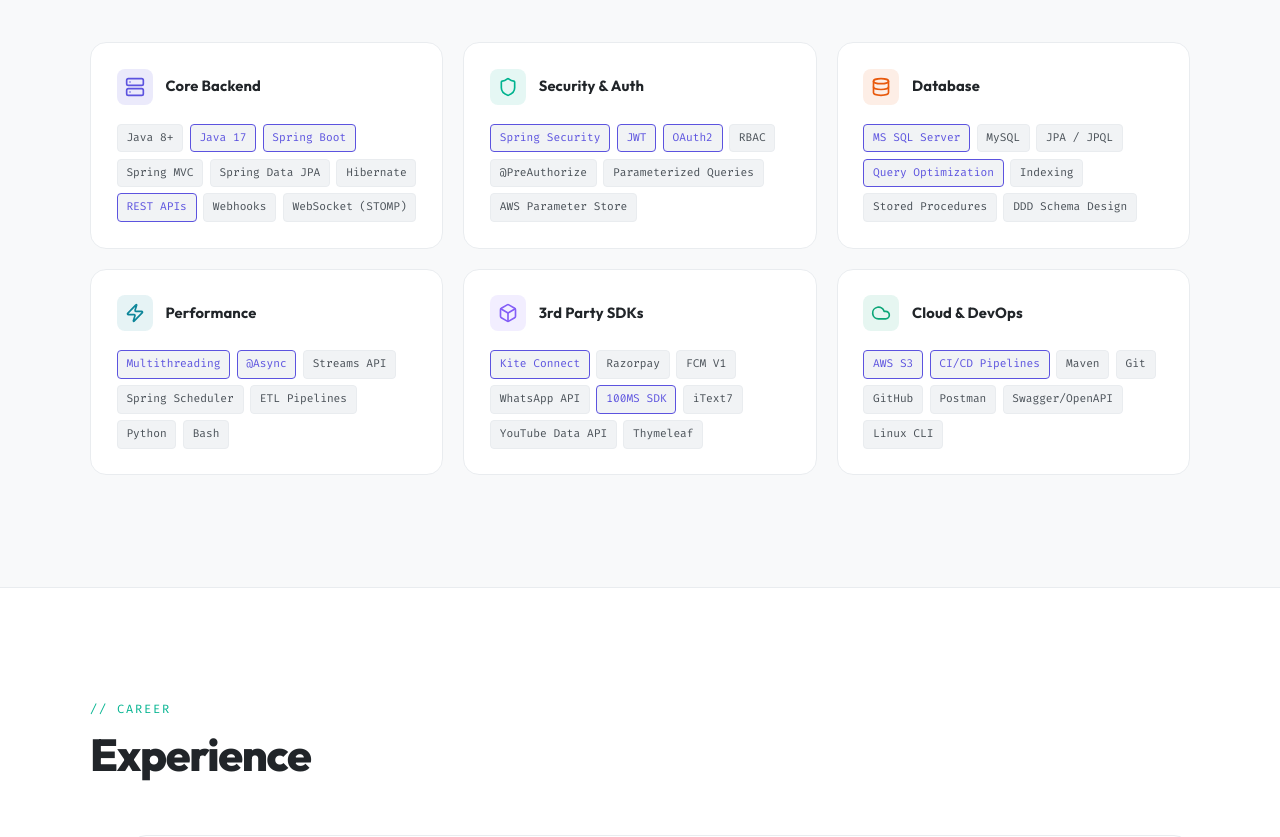
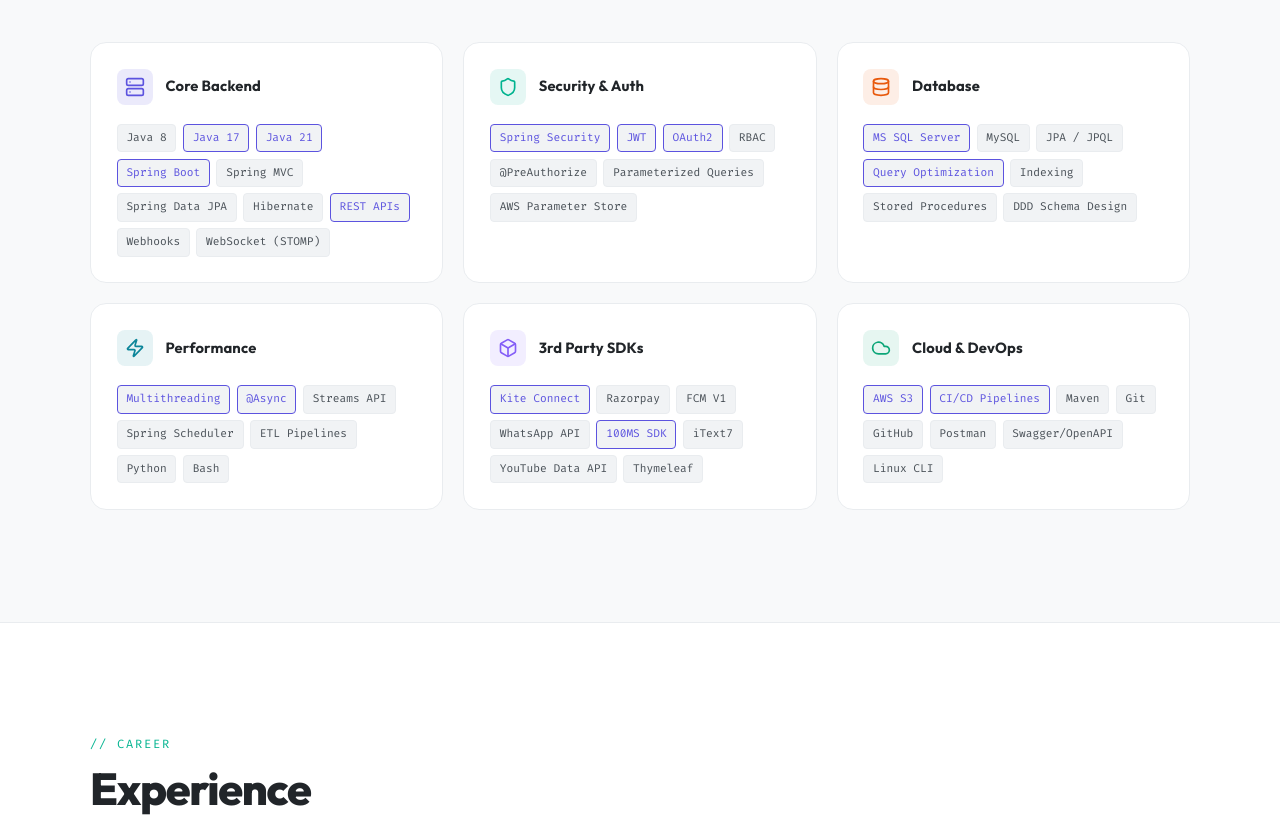
Before and after one commit to vikas794/vikas794.github.io, a React (Vite) app: page / in a window 1280 px wide. Shown: the part 1720-2557 px from the top of the page. Built offline with nearby package versions, Linux system fonts and the light colour scheme.

Commit message:
added the java 21

```diff
--- a/src/components/Skills.tsx
+++ b/src/components/Skills.tsx
@@ -7,8 +7,8 @@
       title: "Core Backend",
       icon: <Server size={20} />,
       colorClass: "ic-blue",
-      tags: ["Java 8+", "Java 17", "Spring Boot", "Spring MVC", "Spring Data JPA", "Hibernate", "REST APIs", "Webhooks", "WebSocket (STOMP)"],
-      accentTags: ["Java 17", "Spring Boot", "REST APIs"]
+      tags: ["Java 8", "Java 17", "Java 21", "Spring Boot", "Spring MVC", "Spring Data JPA", "Hibernate", "REST APIs", "Webhooks", "WebSocket (STOMP)"],
+      accentTags: ["Java 17", "Java 21", "Spring Boot", "REST APIs"]
     },
     {
       title: "Security & Auth",
```
